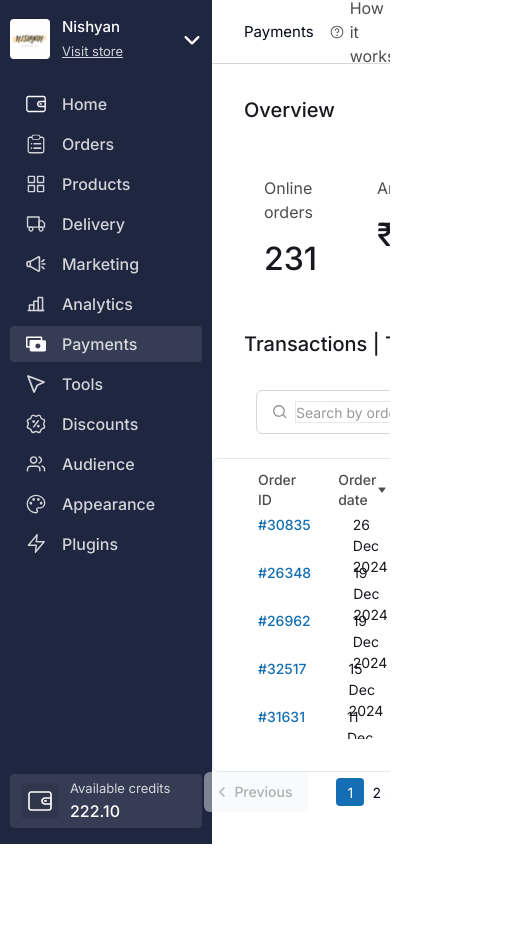
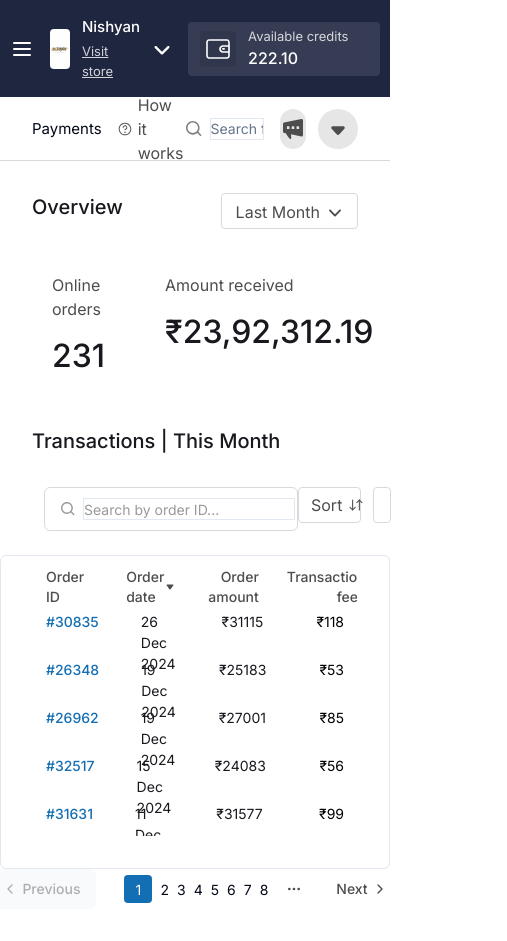
Before and after one commit to notpritam/dukkan-payout, a Next.js app: page / in a window 390 px wide. Shown: the whole page, 507 px wide, since content can reach past the window. Before the commit the page ends 844 px from the top, so only its background shows below. Built offline with nearby package versions, Linux system fonts and the light colour scheme.

Commit message:
Started Working Again on time  1:40 to make responsive , didn't know it need responsivess

```diff
--- a/app/layout.js
+++ b/app/layout.js
@@ -12,7 +12,9 @@ export const metadata = {
 export default function RootLayout({ children }) {
   return (
     <html lang="en">
-      <body className={cn(inter.className, "overflow-hidden")}>{children}</body>
+      <body className={cn(inter.className, "lg:overflow-hidden")}>
+        {children}
+      </body>
     </html>
   );
 }
--- a/app/page.js
+++ b/app/page.js
@@ -150,7 +150,7 @@ export default function Home() {
   }, [searchValue, dateFilter]);
 
   return (
-    <main className="h-screen w-screen flex overflow-hidden ">
+    <main className="h-screen w-screen flex flex-col lg:flex-row lg:overflow-hidden ">
       <Navbar />
       <main className="w-full flex flex-col h-full pb-[32px]">
         <div className="h-[64px] border-b-[1px] border-[#D9D9D9] px-[32px] py-[12px] w-full flex gap-4">
--- a/components/Navbar.jsx
+++ b/components/Navbar.jsx
@@ -1,12 +1,14 @@
 import Image from "next/image";
 import React from "react";
 import NavbarComponent from "./NavbarComponent";
+import { Menu } from "lucide-react";
 
 const Navbar = () => {
   return (
-    <div className="w-[224px] bg-[#1E2640] flex flex-col gap-4 py-4 px-[10px] h-full">
-      <div className=" w-full flex-1 flex flex-col gap-[24px]">
-        <div className="flex gap-3 items-center text-white w-full">
+    <div className="w-full lg:w-[224px] bg-[#1E2640] items-center  flex lg:flex-col gap-4 py-4 px-[10px] h-full">
+      <Menu className="text-white h-[24px] w-[24px]" />
+      <div className="w-full flex-1 flex lg:flex-col gap-[24px]">
+        <div className="flex gap-3 items-center  text-white lg:w-full">
           <div className="h-[40px] w-[40px] flex items-center justify-center bg-white rounded-sm">
             <Image src={"/Navbar/Image.png"} height={39} width={39} />
           </div>
@@ -20,7 +22,7 @@ const Navbar = () => {
           </div>
           <Image src={"/Navbar/arrow-down.svg"} height={20} width={20} />
         </div>
-        <div className="flex flex-col gap-1">
+        <div className=" hidden lg:flex  lg:flex-col gap-1">
           <NavbarComponent name="Home" icon="wallet" status={false} />
           <NavbarComponent name="Orders" icon="orders" status={false} />
           <NavbarComponent name="Products" icon="products" status={false} />
```
